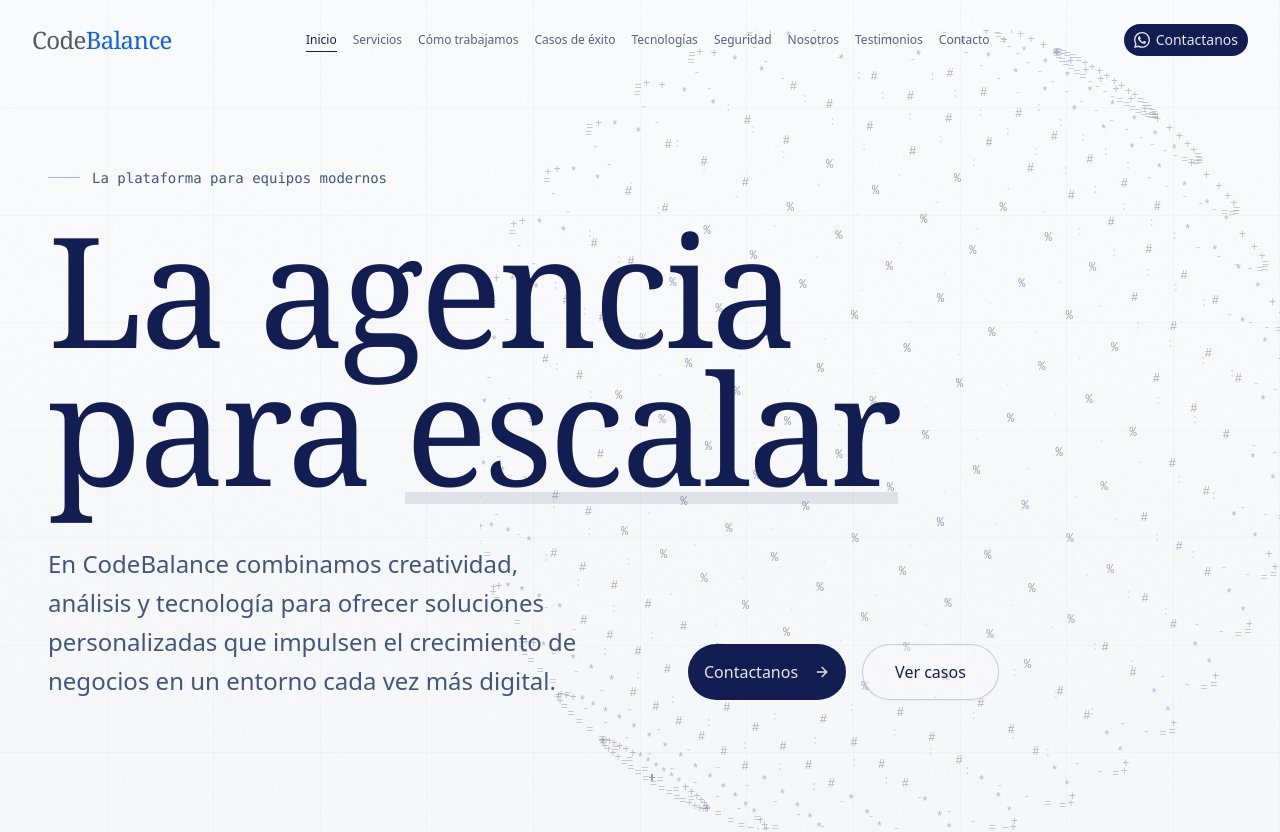
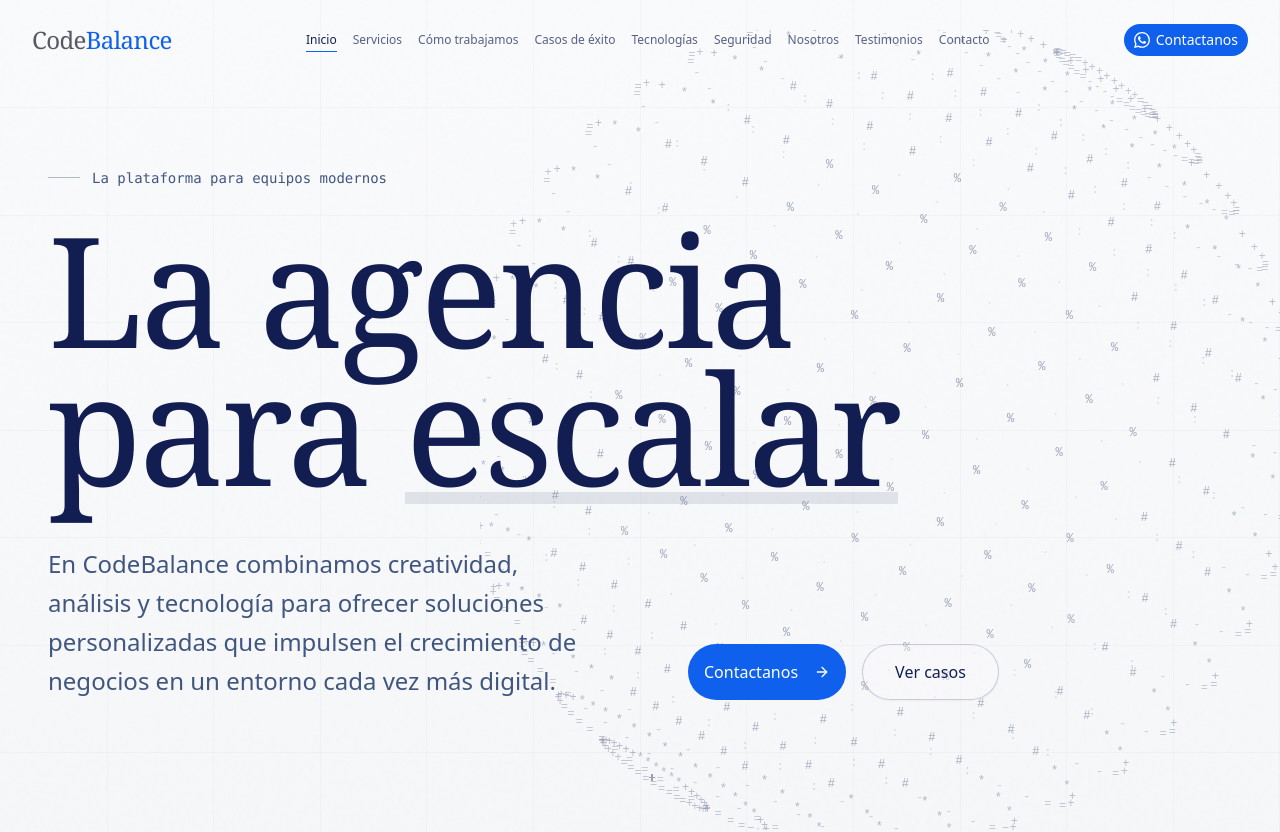
Before and after one commit to Nuriaa05/CodeBalance-Landing-, a Next.js app: page / in a window 1280 px wide. Shown: the top 832 px of the page. Built offline with nearby package versions, Linux system fonts and the light colour scheme.

Commit message:
style(landing): consolida acentos y visual del CTA
Reserva el azul acento para botones primarios e indicadores activos, manteniendo el navy en texto y fondos. Ajusta el canvas del CTA final para escalar mejor y evitar cortes visuales.

```diff
--- a/components/landing/animated-tetrahedron.tsx
+++ b/components/landing/animated-tetrahedron.tsx
@@ -97,7 +97,8 @@ export function AnimatedTetrahedron() {
       const rect = canvas.getBoundingClientRect();
       const centerX = rect.width / 2;
       const centerY = rect.height / 2;
-      const scale = Math.min(rect.width, rect.height) * 0.7;
+      const safeSize = Math.min(rect.width, rect.height);
+      const scale = safeSize * 0.42;
       const points: { x: number; y: number; z: number; char: string }[] = [];
 
       ctx.clearRect(0, 0, rect.width, rect.height);
--- a/components/landing/cta-section.tsx
+++ b/components/landing/cta-section.tsx
@@ -76,7 +76,7 @@ export function CtaSection() {
                   <Button
                     asChild
                     size="lg"
-                    className="bg-foreground hover:bg-foreground/90 text-background px-8 h-14 text-base rounded-full group"
+                    className="bg-[#0f60ec] hover:bg-[#0f60ec] text-white px-8 h-14 text-base rounded-full group"
                   >
                     <a href={WHATSAPP_URL} target="_blank" rel="noreferrer">
                       <SimpleIconLogo icon={siWhatsapp} />
@@ -87,7 +87,7 @@ export function CtaSection() {
               </div>
 
               {/* Right animation */}
-              <div className="hidden lg:flex items-center justify-center w-[500px] h-[500px] -mr-16">
+              <div className="hidden aspect-square min-w-[360px] max-w-[520px] flex-1 items-center justify-center overflow-visible lg:flex">
                 <AnimatedTetrahedron />
               </div>
             </div>
--- a/components/landing/hero-section.tsx
+++ b/components/landing/hero-section.tsx
@@ -102,7 +102,7 @@ export function HeroSection() {
             <Button
               asChild
               size="lg"
-              className="bg-foreground hover:bg-foreground/90 text-background px-8 h-14 text-base rounded-full group"
+              className="bg-[#0f60ec] hover:bg-[#0f60ec] text-white px-8 h-14 text-base rounded-full group"
             >
               <a href="#contacto">
                 Contactanos
--- a/components/landing/how-it-works-section.tsx
+++ b/components/landing/how-it-works-section.tsx
@@ -144,7 +144,7 @@ export function HowItWorksSection() {
                     {activeStep === index && (
                       <div className="mt-4 h-px bg-background/20 overflow-hidden">
                         <div
-                          className="h-full bg-background w-0"
+                          className="h-full bg-[#0f60ec] w-0"
                           style={{
                             animation: 'progress 5s linear forwards'
                           }}
--- a/components/landing/infrastructure-section.tsx
+++ b/components/landing/infrastructure-section.tsx
@@ -150,7 +150,7 @@ export function InfrastructureSection() {
                         href={location.link}
                         target="_blank"
                         rel="noopener noreferrer"
-                        className="shrink-0 rounded-full border border-foreground/10 px-4 py-2 text-xs font-medium text-foreground transition-colors duration-200 hover:bg-foreground hover:text-background"
+                        className="shrink-0 rounded-full border border-[#0f60ec] px-4 py-2 text-xs font-medium text-[#0f60ec] transition-colors duration-200 hover:bg-[#0f60ec] hover:text-white"
                       >
                         Ver caso
                       </a>
--- a/components/landing/navigation.tsx
+++ b/components/landing/navigation.tsx
@@ -160,7 +160,7 @@ export function Navigation() {
                 >
                   {link.name}
                   <span
-                    className={`absolute -bottom-1 left-0 h-px bg-foreground transition-all duration-300 ${
+                    className={`absolute -bottom-1 left-0 h-px bg-[#0f60ec] transition-all duration-300 ${
                       isActive ? "w-full" : "w-0 group-hover:w-full"
                     }`}
                   />
@@ -174,7 +174,7 @@ export function Navigation() {
             <Button
               asChild
               size="sm"
-              className={`bg-foreground hover:bg-foreground/90 text-background rounded-full transition-all duration-500 ${isScrolled ? "px-4 h-8 text-xs" : "px-6"}`}
+              className={`bg-[#0f60ec] hover:bg-[#0f60ec] text-white rounded-full transition-all duration-500 ${isScrolled ? "px-4 h-8 text-xs" : "px-6"}`}
             >
               <a href={WHATSAPP_URL} target="_blank" rel="noreferrer">
                 <SimpleIconLogo icon={siWhatsapp} />
@@ -254,7 +254,7 @@ export function Navigation() {
           >
             <Button
               asChild
-              className="flex-1 bg-foreground text-background rounded-full h-14 text-base"
+              className="flex-1 bg-[#0f60ec] text-white rounded-full h-14 text-base"
               onClick={() => setIsMobileMenuOpen(false)}
             >
               <a href={WHATSAPP_URL} target="_blank" rel="noreferrer">
--- a/components/landing/testimonials-section.tsx
+++ b/components/landing/testimonials-section.tsx
@@ -126,7 +126,7 @@ export function TestimonialsSection() {
                   }}
                   className={`h-2 transition-all duration-300 ${
                     idx === activeIndex
-                      ? "w-8 bg-foreground"
+                      ? "w-8 bg-[#0f60ec]"
                       : "w-2 bg-foreground/20 hover:bg-foreground/40"
                   }`}
                 />
```
